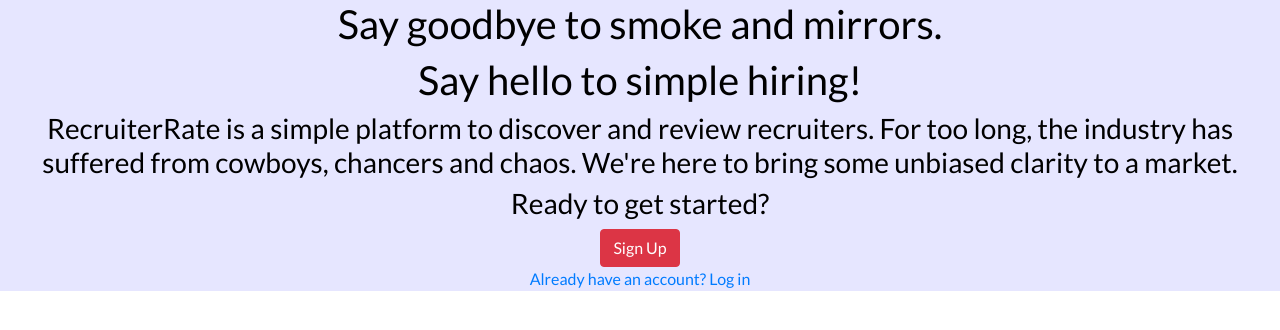
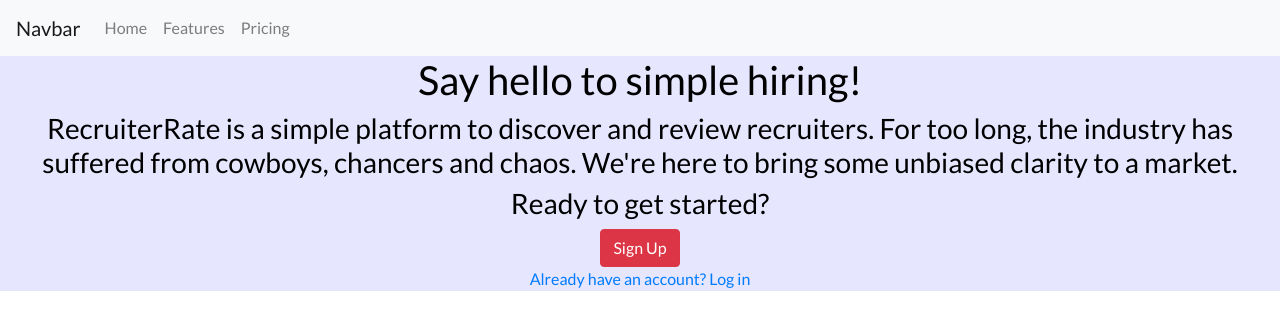
Before and after one commit to Reikon95/RecruiterRate, a React (Create React App) app: page / in a window 1280 px wide. Shown: the top 330 px of the page. Built offline with nearby package versions, Linux system fonts and the light colour scheme.

Commit message:
added navbar on landing page

```diff
--- a/src/landingpage/LandingPage.js
+++ b/src/landingpage/LandingPage.js
@@ -2,18 +2,28 @@
 import './LandingPage.css';
 import 'bootstrap/dist/css/bootstrap.min.css';
 import Button from 'react-bootstrap/Button';
-import {Link} from 'react-router-dom';
+import Navbar from 'react-bootstrap/Navbar';
+import Nav from 'react-bootstrap/Nav';
+import { Link } from 'react-router-dom';
 export default function LandingPage() {
 
     return (
         <div className="landingPageBody">
+            <Navbar bg="light" expand="lg" fixed="top" >
+                <Navbar.Brand href="#">Navbar</Navbar.Brand>
+                <Nav className="mr-auto">
+                    <Nav.Link href="#home">Home</Nav.Link>
+                    <Nav.Link href="#features">Features</Nav.Link>
+                    <Nav.Link href="#pricing">Pricing</Nav.Link>
+                </Nav>
+            </Navbar>
             <h1>Say goodbye to smoke and mirrors.</h1>
             <h1>Say hello to simple hiring!</h1>
             <h3>RecruiterRate is a simple platform to discover and review recruiters. For too long, the industry has suffered from
         cowboys, chancers and chaos. We're here to bring some unbiased clarity to a market.</h3>
             <h3>Ready to get started?</h3>
             <Link to="/signup"><Button variant="danger">Sign Up</Button></Link>
-        <br/>
+            <br />
             <Link to="/login">Already have an account? Log in</Link>
         </div>
     )
```
Lines whose indentation alone changed are shown as unchanged.
